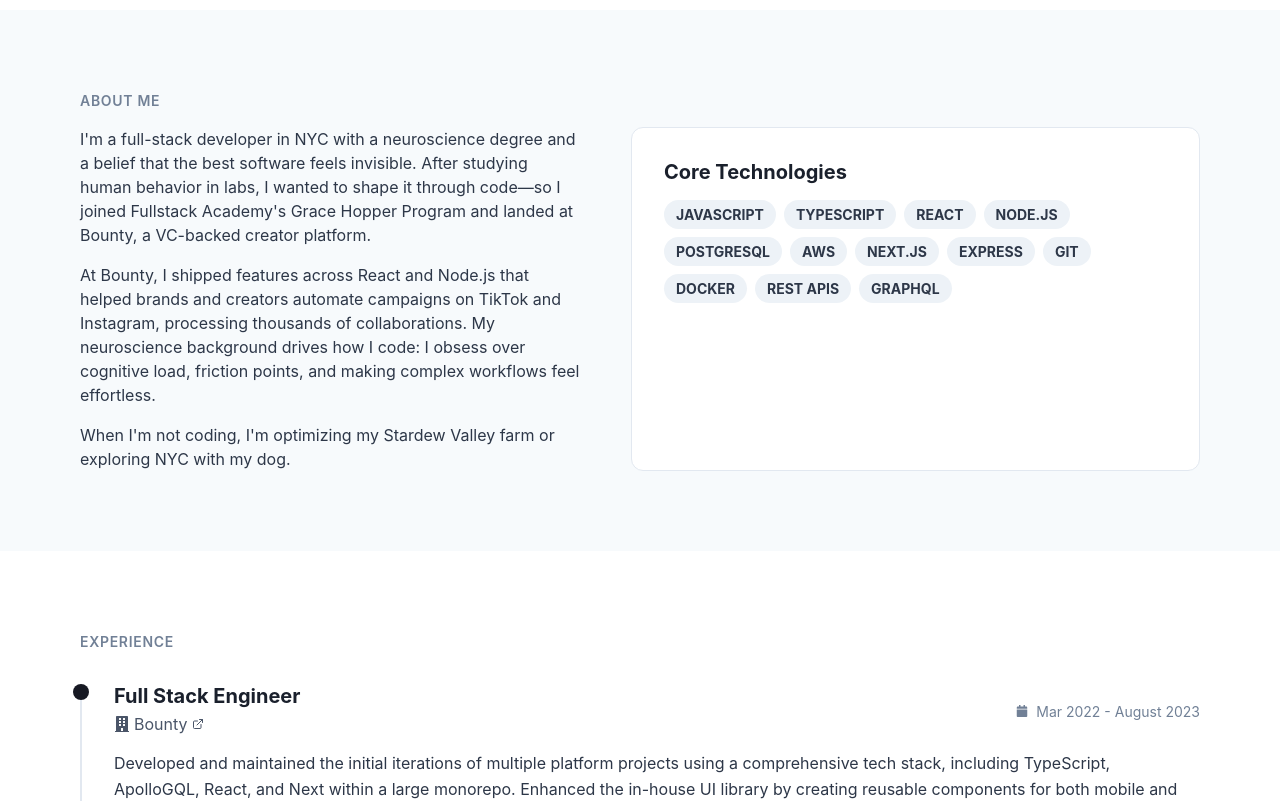
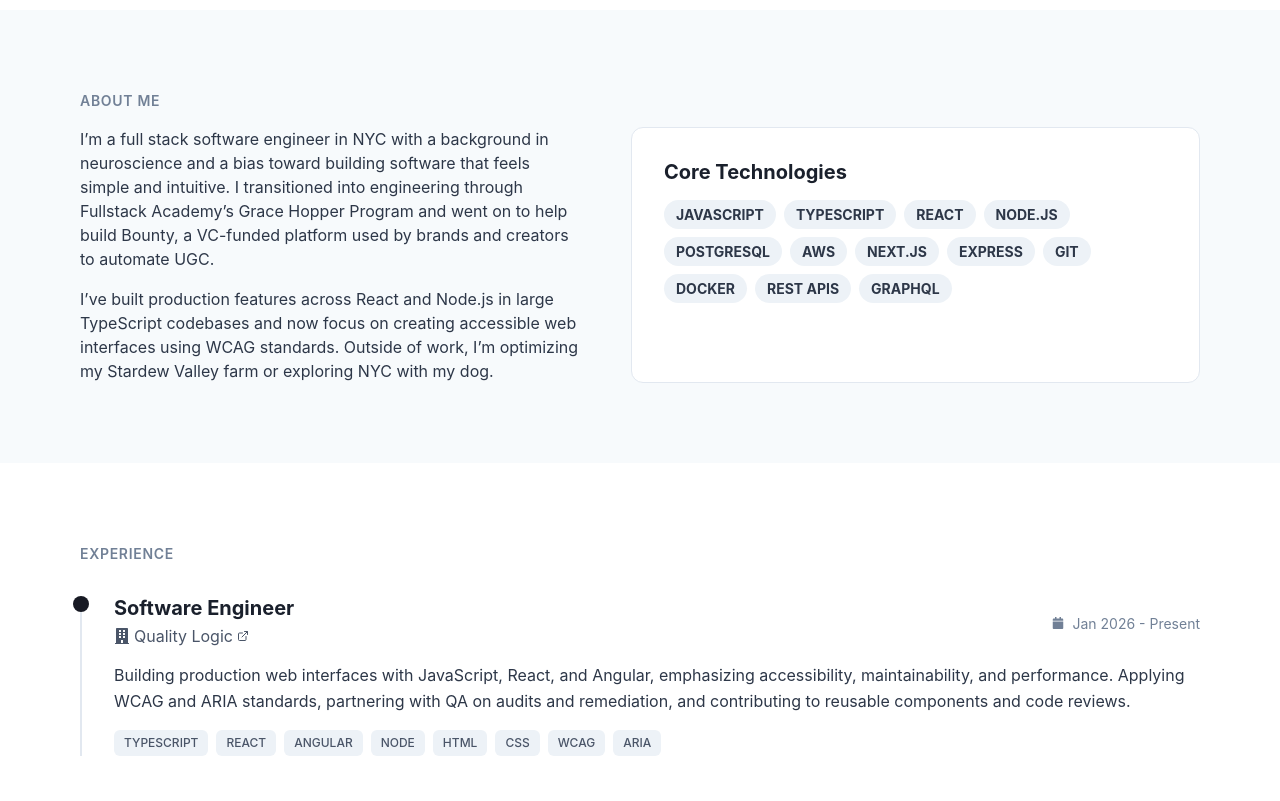
Before and after one commit to dprajapati4/v2-website, a Next.js app: page / in a window 1280 px wide. Shown: the part 480-1281 px from the top of the page. Built offline with nearby package versions, Linux system fonts and the light colour scheme.

Commit message:
update experience and resume

```diff
--- a/src/app/_components/About.js
+++ b/src/app/_components/About.js
@@ -36,22 +36,17 @@ const About = () => {
         <Flex direction={{ base: "column", md: "row" }} gap={12}>
           <VStack align="stretch" spacing={4} color={textColor} flex={1}>
             <Text>
-              I&apos;m a full-stack developer in NYC with a neuroscience degree
-              and a belief that the best software feels invisible. After
-              studying human behavior in labs, I wanted to shape it through
-              code—so I joined Fullstack Academy&apos;s Grace Hopper Program and
-              landed at Bounty, a VC-backed creator platform.
+              I’m a full stack software engineer in NYC with a background in
+              neuroscience and a bias toward building software that feels simple
+              and intuitive. I transitioned into engineering through Fullstack
+              Academy’s Grace Hopper Program and went on to help build Bounty, a
+              VC-funded platform used by brands and creators to automate UGC.
             </Text>
             <Text>
-              At Bounty, I shipped features across React and Node.js that helped
-              brands and creators automate campaigns on TikTok and Instagram,
-              processing thousands of collaborations. My neuroscience background
-              drives how I code: I obsess over cognitive load, friction points,
-              and making complex workflows feel effortless.
-            </Text>
-            <Text>
-              When I&apos;m not coding, I&apos;m optimizing my Stardew Valley
-              farm or exploring NYC with my dog.
+              I’ve built production features across React and Node.js in large
+              TypeScript codebases and now focus on creating accessible web
+              interfaces using WCAG standards. Outside of work, I’m optimizing
+              my Stardew Valley farm or exploring NYC with my dog.
             </Text>
           </VStack>
           <Box
--- a/src/app/_lib/data.js
+++ b/src/app/_lib/data.js
@@ -43,8 +43,27 @@ export const SOCIALS = [
 
 export const EXPERIENCES = [
   {
+    date: "Jan 2026 - Present",
+    title: "Software Engineer",
+    employer: "Quality Logic",
+    link: "https://www.qualitylogic.com/",
+    description:
+      "Building production web interfaces with JavaScript, React, and Angular, emphasizing accessibility, maintainability, and performance. Applying WCAG and ARIA standards, partnering with QA on audits and remediation, and contributing to reusable components and code reviews.",
+    technologies: [
+      "Typescript",
+      "React",
+      "Angular",
+      "Node",
+      "HTML",
+      "CSS",
+      "WCAG",
+      "ARIA",
+    ],
+  },
+  ,
+  {
     date: "Mar 2022 - August 2023",
-    title: "Full Stack Engineer",
+    title: "Software Engineer",
     employer: "Bounty",
     link: "https://www.bounty.co/",
     description:
```
Also changed, not shown: 1 other file (tests, documents, lock files or other folders).
